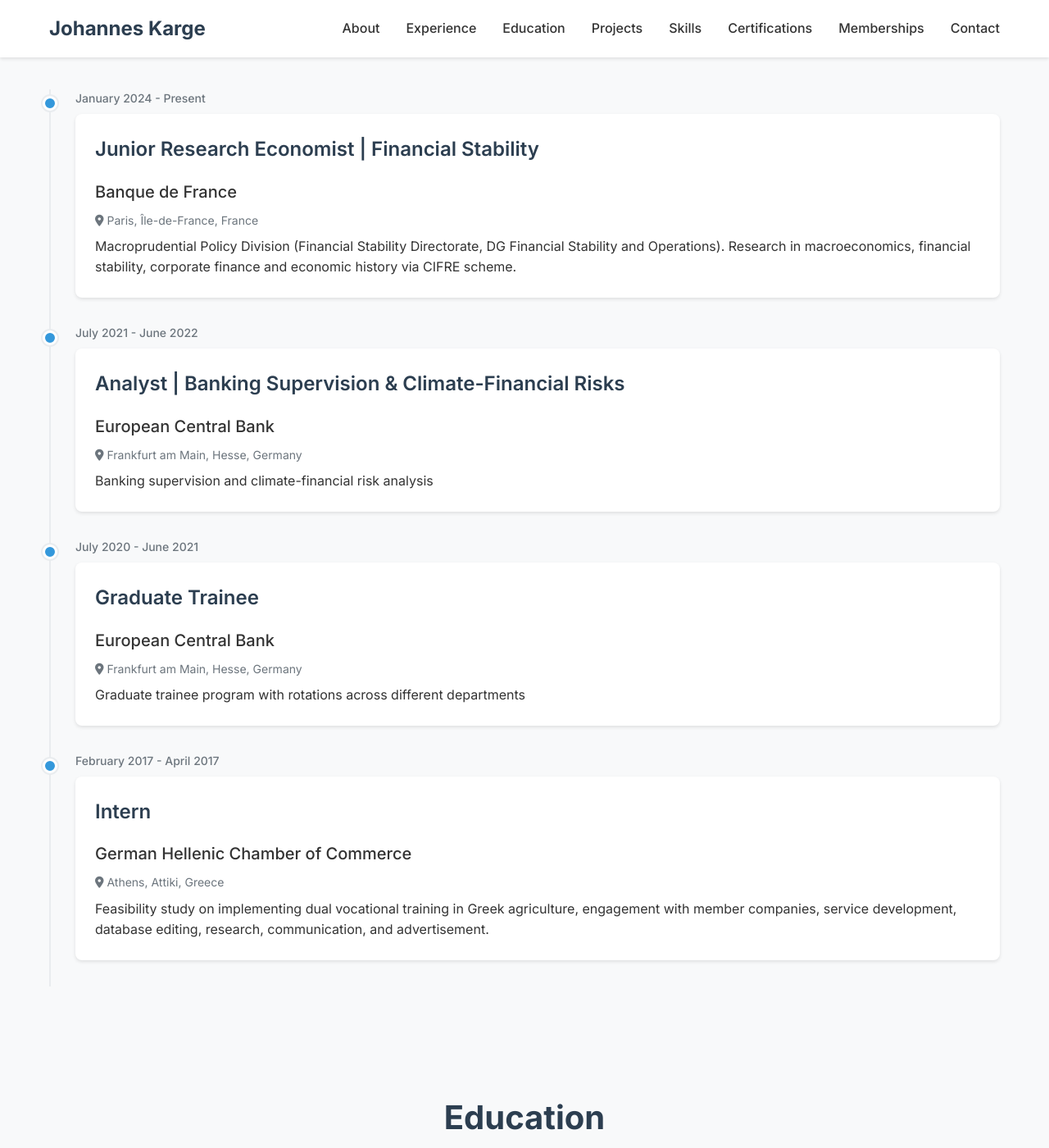
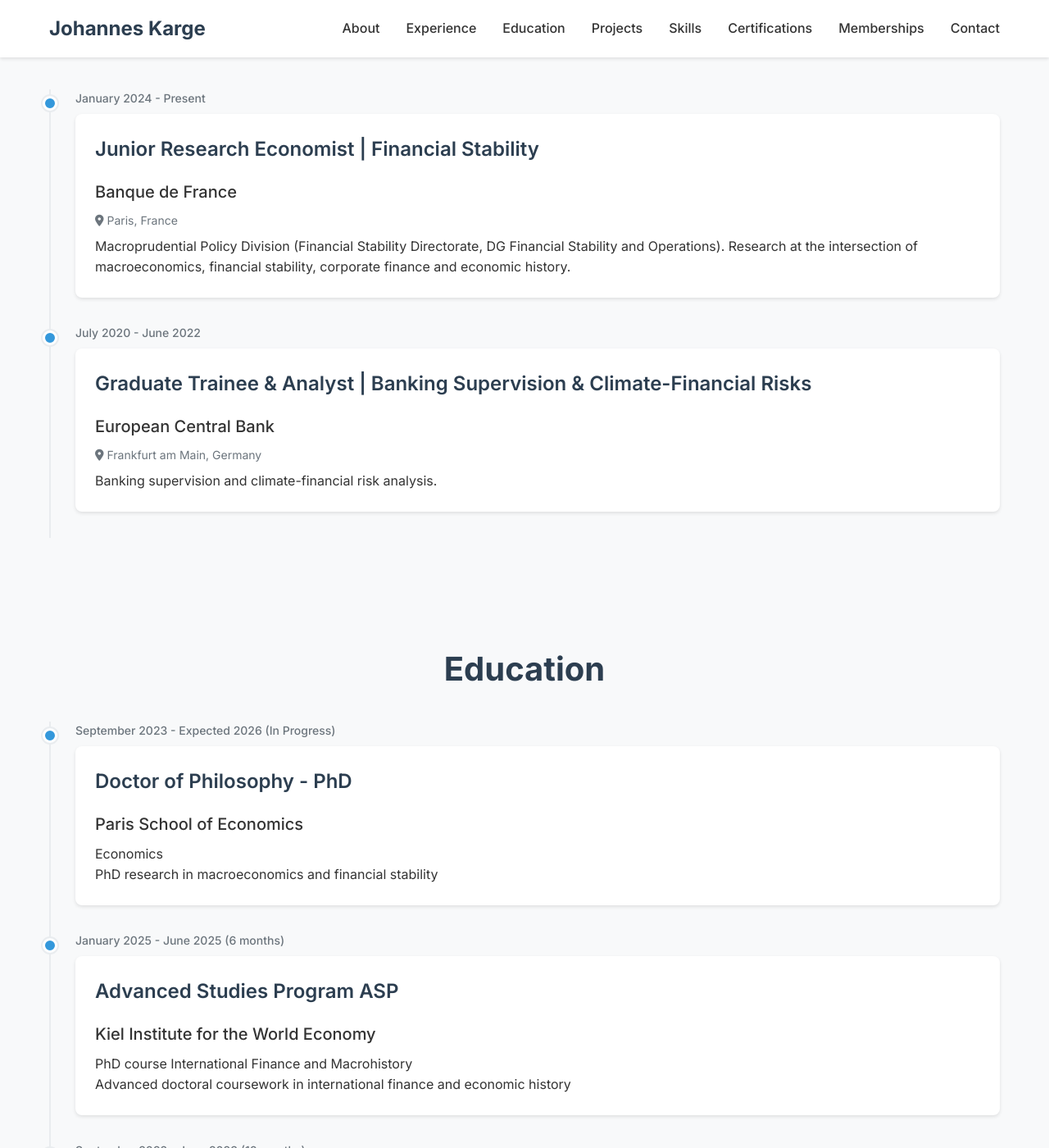
Before and after one commit to JohannesKarge/johanneskarge.github.io, a Jekyll site: the page built from index.md, in a window 1280 px wide and 1400 px high, scrolled down 960 px. Shown: the whole window at 82% size. Built offline with Jekyll 4.4.1, drawn with Linux system fonts in a browser that asks for light colours.

Commit message:
Update experience.yml

```diff
--- a/_data/experience.yml
+++ b/_data/experience.yml
@@ -2,31 +2,14 @@
   title: Junior Research Economist | Financial Stability
   start_date: January 2024
   end_date: Present
-  location: Paris, Île-de-France, France
+  location: Paris, France
   description: |
     Macroprudential Policy Division (Financial Stability Directorate, DG Financial Stability and Operations).
-    Research in macroeconomics, financial stability, corporate finance and economic history via CIFRE scheme.
+    Research at the intersection of macroeconomics, financial stability, corporate finance and economic history.
 
 - company: European Central Bank
-  title: Analyst | Banking Supervision & Climate-Financial Risks
-  start_date: July 2021
+  title: Graduate Trainee & Analyst | Banking Supervision & Climate-Financial Risks
+  start_date: July 2020
   end_date: June 2022
-  location: Frankfurt am Main, Hesse, Germany
-  description: Banking supervision and climate-financial risk analysis
-
-- company: European Central Bank
-  title: Graduate Trainee
-  start_date: July 2020
-  end_date: June 2021
-  location: Frankfurt am Main, Hesse, Germany
-  description: Graduate trainee program with rotations across different departments
-
-- company: German Hellenic Chamber of Commerce
-  title: Intern
-  start_date: February 2017
-  end_date: April 2017
-  location: Athens, Attiki, Greece
-  description: |
-    Feasibility study on implementing dual vocational training in Greek agriculture,
-    engagement with member companies, service development, database editing, research,
-    communication, and advertisement.
+  location: Frankfurt am Main, Germany
+  description: Banking supervision and climate-financial risk analysis.
```
